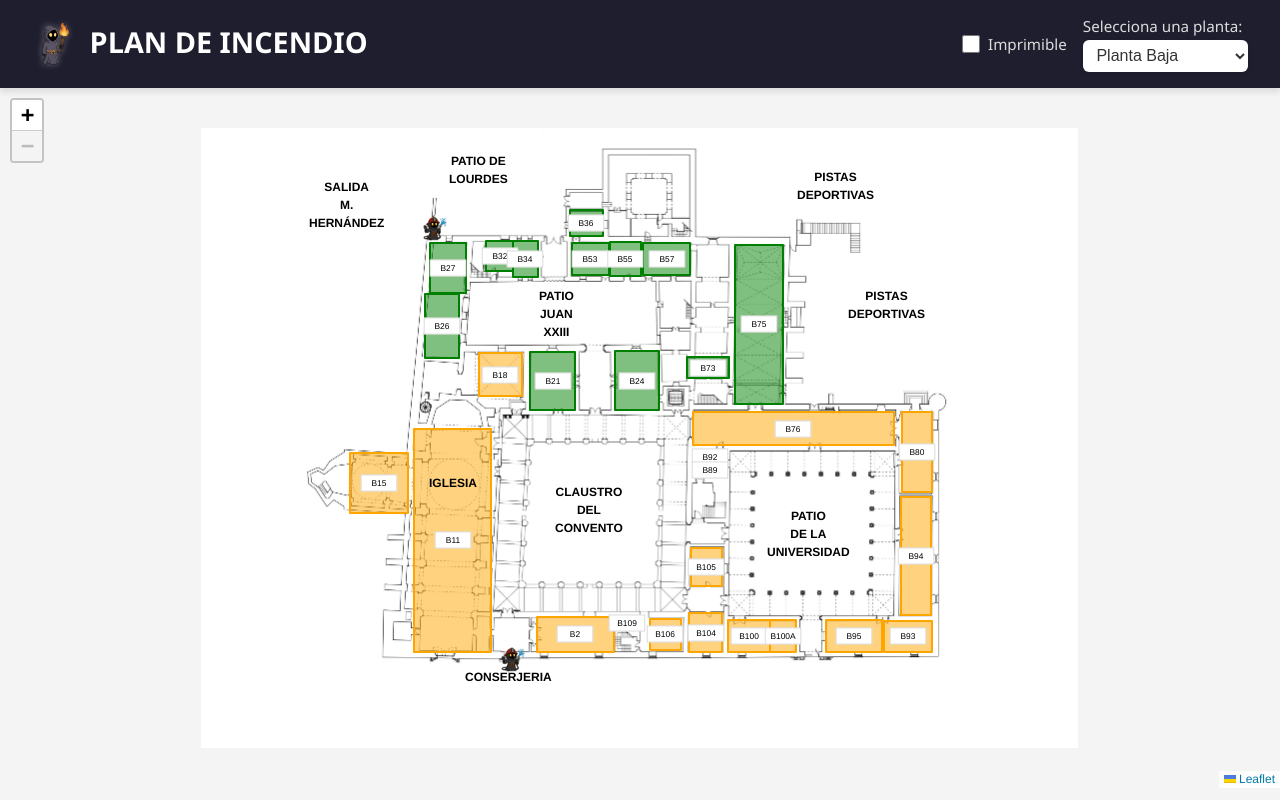
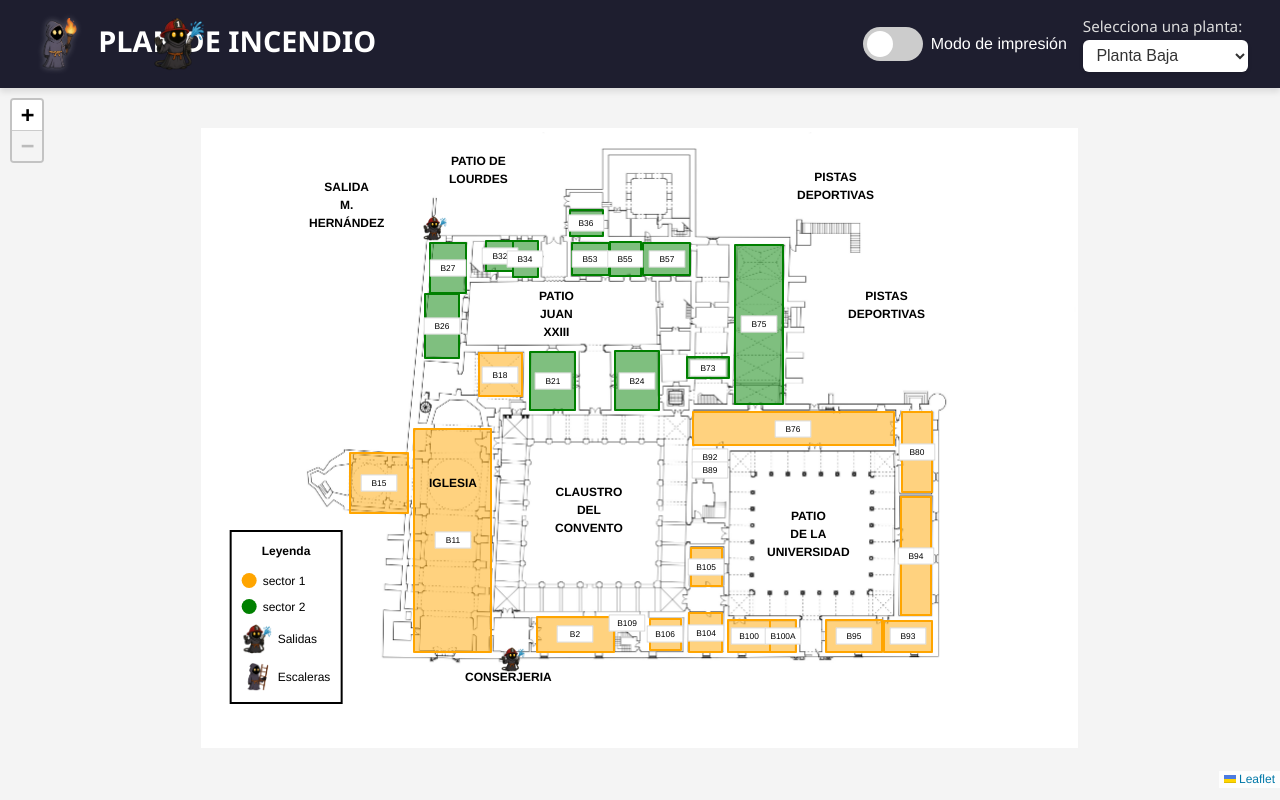
Before and after one commit to PedroGalan23/rutas-emergencia, a React (Create React App) app: page / in a window 1280 px wide. Built offline with nearby package versions, Linux system fonts and the light colour scheme.

Commit message:
Leyenda, cambio del header

```diff
--- a/src/App.css
+++ b/src/App.css
@@ -237,3 +237,76 @@ body {
     font-size: 0.8rem;
   }
 }
+/* Estilos para el switch */
+/* Contenedor para centrar el switch y el texto */
+.switch-wrapper {
+  display: flex;
+  align-items: center;
+  justify-content: center;
+  gap: 8px;
+}
+
+/* Estilos para el switch */
+.switch {
+  position: relative;
+  display: inline-block;
+  width: 60px;
+  height: 34px;
+}
+
+.switch input {
+  opacity: 0;
+  width: 0;
+  height: 0;
+}
+
+.slider {
+  position: absolute;
+  cursor: pointer;
+  top: 0;
+  left: 0;
+  right: 0;
+  bottom: 0;
+  background-color: #ccc;
+  transition: 0.4s;
+}
+
+.slider:before {
+  position: absolute;
+  content: "";
+  height: 26px;
+  width: 26px;
+  left: 4px;
+  bottom: 4px;
+  background-color: white;
+  transition: 0.4s;
+}
+
+input:checked + .slider {
+  background-color: #2196F3;
+}
+
+input:focus + .slider {
+  box-shadow: 0 0 1px #2196F3;
+}
+
+input:checked + .slider:before {
+  transform: translateX(26px);
+}
+
+/* Slider redondeado */
+.slider.round {
+  border-radius: 34px;
+}
+
+.slider.round:before {
+  border-radius: 50%;
+}
+
+/* Mejor tipografía y estilo para el label */
+.switch-label {
+  font-family: 'Helvetica Neue', Helvetica, Arial, sans-serif;
+  font-size: 16px;
+  font-weight: 500;
+  color: #ffffff;
+}
--- a/src/App.js
+++ b/src/App.js
@@ -13,6 +13,7 @@ import { CRS, divIcon } from 'leaflet';
 import 'leaflet/dist/leaflet.css';
 import { QRCodeCanvas } from 'qrcode.react';
 
+import monjeEscalera from './assets/monje-escalera.png';
 import monjeBombero from './assets/monjeBombero.png';
 import salidasEmergencia from './data/salidasEmergencia.json';
 import planoBaja from './assets/PG1-PlantaBaja.jpg';
@@ -282,6 +283,102 @@ function App() {
   });
   // **********************************************************************
 
+  // **********************************************************************
+  // COMPONENTE LeyendaOverlay:
+  // Se posiciona de forma similar al QrOverlay, usando las coordenadas fijas:
+  // Arriba Izquierda [1775, 128], Arriba Derecha [1775, 1280],
+  // Abajo Izquierda [327, 160] y Abajo Derecha [327, 1224].
+  // Se muestra una leyenda con:
+  // - Los sectores únicos de las aulas (con su color asignado y nombre del sector).
+  // - La imagen monjeBombero que indica "Salidas".
+  // - La imagen monjeEscalera que indica "Escaleras".
+  // **********************************************************************
+  const LeyendaOverlay = React.memo(function LeyendaOverlay({ plantaSeleccionada }) {
+    const map = useMap();
+    const overlayRef = useRef(null);
+    const prevPointRef = useRef({ x: 0, y: 0 });
+    // Coordenadas fijas para la leyenda:
+    // Arriba Izquierda [1775, 128] y Abajo Derecha [327, 1224]
+    const leyendaCoords = { supIzq: [1775, 128], infDer: [327, 1224] };
+    const leyendaCenter = {
+      lat: (leyendaCoords.supIzq[0] + leyendaCoords.infDer[0]) / 2,
+      lng: (leyendaCoords.supIzq[1] + leyendaCoords.infDer[1]) / 2
+    };
+
+    useLayoutEffect(() => {
+      function updatePosition() {
+        if (overlayRef.current) {
+          const point = map.latLngToContainerPoint(leyendaCenter);
+          if (
+            Math.abs(point.x - prevPointRef.current.x) < 1 &&
+            Math.abs(point.y - prevPointRef.current.y) < 1
+          ) {
+            return;
+          }
+          overlayRef.current.style.left = `${point.x}px`;
+          overlayRef.current.style.top = `${point.y}px`;
+          prevPointRef.current = { x: point.x, y: point.y };
+        }
+      }
+      map.on('zoomend moveend', updatePosition);
+      updatePosition();
+      return () => {
+        map.off('zoomend moveend', updatePosition);
+      };
+    }, [map, leyendaCenter]);
+
+    // Obtener los sectores únicos de las aulas de la planta actual
+    const currentAulas = aulasData[plantaSeleccionada] || [];
+    const uniqueSectors = [];
+    currentAulas.forEach((aula) => {
+      if (!uniqueSectors.some(item => item.sector === aula.sector)) {
+        uniqueSectors.push({ sector: aula.sector, color: aula.color });
+      }
+    });
+
+    return (
+      <div
+        ref={overlayRef}
+        style={{
+          position: 'absolute',
+          transform: 'translate(-50%, -50%)',
+          zIndex: 1000,
+          padding: '10px',
+          border: '2px solid black',
+          backgroundColor: 'white',
+          display: 'flex',
+          flexDirection: 'column',
+          gap: '8px',
+          maxWidth: '200px'
+        }}
+      >
+        <div style={{ fontWeight: 'bold', marginBottom: '4px', textAlign: 'center' }}>Leyenda</div>
+        {uniqueSectors.map((item, index) => (
+          <div key={index} style={{ display: 'flex', alignItems: 'center' }}>
+            <span style={{
+                display: 'inline-block',
+                width: '15px',
+                height: '15px',
+                borderRadius: '50%',
+                backgroundColor: item.color,
+                marginRight: '6px'
+              }}></span>
+            <span>{item.sector}</span>
+          </div>
+        ))}
+        <div style={{ display: 'flex', alignItems: 'center' }}>
+          <img src={monjeBombero} alt="Salidas" style={{ height: '30px', marginRight: '6px' }} />
+          <span>Salidas</span>
+        </div>
+        <div style={{ display: 'flex', alignItems: 'center' }}>
+          <img src={monjeEscalera} alt="Escaleras" style={{ height: '30px', marginRight: '6px' }} />
+          <span>Escaleras</span>
+        </div>
+      </div>
+    );
+  });
+  // **********************************************************************
+
   const aulas = aulasData[plantaSeleccionada];
   const zonasComunes = zonasComunesData[plantaSeleccionada] || [];
 
@@ -292,22 +389,31 @@ function App() {
           <img
             src={monje2}
             alt="Monje"
-            style={{ height: '1.5em', verticalAlign: 'middle', marginRight: '0.5em' }}
+            style={{ height: '1.8em', verticalAlign: 'middle', marginRight: '0.5em' }}
           />
           PLAN DE INCENDIO
         </h1>
+        <img
+      src={monjeBombero}
+      alt="Salida Emergencia"
+      style={{ height: '3.4em', verticalAlign: 'middle', marginLeft: '-55.2em' }}
+    />
         <div className="controls">
-          <div className="imprimible-container">
-            <label htmlFor="imprimible">
+        <div className="imprimible-container">
+          <div className="switch-wrapper">
+            <label className="switch">
               <input
                 type="checkbox"
                 id="imprimible"
                 checked={imprimible}
                 onChange={(e) => setImprimible(e.target.checked)}
               />
-              Imprimible
+              <span className="slider round"></span>
             </label>
+            <span className="switch-label">Modo de impresión</span>
           </div>
+        </div>
+
           <div className="planta-container">
             <label htmlFor="planta">Selecciona una planta:</label>
             <select
@@ -427,6 +533,8 @@ function App() {
 
           {/* Se agrega el componente QrOverlay para mostrar el QR en las coordenadas deseadas */}
           <QrOverlay aulaActiva={aulaActiva} plantaSeleccionada={plantaSeleccionada} />
+          {/* Se agrega el componente LeyendaOverlay para mostrar la leyenda en las coordenadas indicadas */}
+          <LeyendaOverlay plantaSeleccionada={plantaSeleccionada} />
         </MapContainer>
 
         {/*
--- a/src/data/aulas.json
+++ b/src/data/aulas.json
@@ -3,7 +3,7 @@
       {
         "id": "B105",
         "nombre": "Museo",
-        "sector": "amarillo",
+        "sector": "sector 1",
         "color": "orange",
         "coordenadas": {
           "supIzq": [1604, 3920],
@@ -26,7 +26,7 @@
       {
         "id": "B15",
         "nombre": "CAPILLA",
-        "sector": "amarillo",
+        "sector": "sector 1",
         "color": "orange",
         "coordenadas": {
           "supIzq": [2358, 1192],
@@ -45,7 +45,7 @@
       {
         "id": "B11",
         "nombre": "IGLESIA",
-        "sector": "amarillo",
+        "sector": "sector 1",
         "color": "orange",
         "coordenadas": {
           "supIzq": [2555, 1704],
@@ -64,7 +64,7 @@
       {
         "id": "B104",
         "nombre": "AULA INFORMÁTICA DERECHA",
-        "sector": "amarillo",
+        "sector": "sector 1",
         "color": "orange",
         "coordenadas": {
           "supIzq": [1078, 3902],
@@ -89,7 +89,7 @@
       {
         "id": "B18",
         "nombre": "SACRISTÍA",
-        "sector": "amarillo",
+        "sector": "sector 1",
         "color": "orange",
         "coordenadas": {
           "supIzq": [3160, 2224],
@@ -109,7 +109,7 @@
       {
         "id": "B21",
         "nombre": "ASEO FRENTE CAFETERÍA",
-        "sector": "green",
+        "sector": "sector 2",
         "color": "green",
         "coordenadas": {
           "supIzq": [3171, 2630],
@@ -132,7 +132,7 @@
       {
         "id": "B24",
         "nombre": "CAFETERÍA",
-        "sector": "green",
+        "sector": "sector 2",
         "color": "green",
         "coordenadas": {
           "supIzq": [3174, 3308],
@@ -155,7 +155,7 @@
       {
         "id": "B2",
         "nombre": "SALA DE VISITAS",
-        "sector": "amarillo",
+        "sector": "sector 1",
         "color": "orange",
         "coordenadas": {
           "supIzq": [1048, 2687],
@@ -175,7 +175,7 @@
       {
         "id": "B95",
         "nombre": "TIENDA",
-        "sector": "amarillo",
+        "sector": "sector 1",
         "color": "orange",
         "coordenadas": {
           "supIzq": [1025, 4997],
@@ -199,7 +199,7 @@
       {
         "id": "B93",
         "nombre": "AULA DE MÚSICA",
-        "sector": "amarillo",
+        "sector": "sector 1",
         "color": "orange",
         "coordenadas": {
           "supIzq": [1020, 5467],
@@ -229,7 +229,7 @@
       {
         "id": "B106",
         "nombre": "SECRETARÍA",
-        "sector": "amrillo",
+        "sector": "sector 1",
         "color": "orange",
         "coordenadas": {
           "supIzq": [1034, 3588],
@@ -252,7 +252,7 @@
       {
         "id": "B109",
         "nombre": "ASEO FRENTE A SECRETARÍA",
-        "sector": "amrillo",
+        "sector": "sector 1",
         "color": "orange",
         "coordenadas": {
           "supIzq": [1033, 3318],
@@ -274,7 +274,7 @@
       {
         "id": "B80",
         "nombre": "GIMNASIO (PATIO UNIVERSIDAD)",
-        "sector": "amrillo",
+        "sector": "sector 1",
         "color": "orange",
         "coordenadas": {
           "supIzq": [2692, 5604],
@@ -302,7 +302,7 @@
       {
         "id": "B94",
         "nombre": "Biblioteca",
-        "sector": "amrillo",
+        "sector": "sector 1",
         "color": "orange",
         "coordenadas": {
           "supIzq": [2007, 5596],
@@ -328,7 +328,7 @@
       {
         "id": "B89",
         "nombre": "AULAS NUEVAS 1",
-        "sector": "amarillo",
+        "sector": "sector 1",
         "color": "orange",
         "coordenadas": {
           "supIzq": [2277, 3935],
@@ -353,7 +353,7 @@
       {
         "id": "B92",
         "nombre": "AULAS NUEVAS 2",
-        "sector": "amarillo",
+        "sector": "sector 1",
         "color": "orange",
         "coordenadas": {
           "supIzq": [2379, 3938],
@@ -378,7 +378,7 @@
       {
         "id": "B100",
         "nombre": "PASTORAL",
-        "sector": "amarillo",
+        "sector": "sector 1",
         "color": "orange",
         "coordenadas": {
           "supIzq": [1023, 4216],
@@ -399,7 +399,7 @@
       {
         "id": "B100A",
         "nombre": "ALMACÉN",
-        "sector": "amarillo",
+        "sector": "sector 1",
         "color": "orange",
         "coordenadas": {
           "supIzq": [1023, 4548],
@@ -420,7 +420,7 @@
       {
         "id": "B76",
         "nombre": "SALON DE ACTOS",
-        "sector": "amrillo",
+        "sector": "sector 1",
         "color": "orange",
         "coordenadas": {
           "supIzq": [2689, 3933],
@@ -447,7 +447,7 @@
       {
         "id": "B57",
         "nombre": "AULA B57  (PATIO JUAN XXIII)",
-        "sector": "green",
+        "sector": "sector 2",
         "color": "green",
         "coordenadas": {
           "supIzq": [4039, 3539],
@@ -469,7 +469,7 @@
       {
         "id": "B34",
         "nombre": "ASEOS JUAN XXIII CHICOS",
-        "sector": "green",
+        "sector": "sector 2",
         "color": "green",
         "coordenadas": {
           "supIzq": [4053, 2494],
@@ -486,7 +486,7 @@
       {
         "id": "B32",
         "nombre": "ASEOS JUAN XXIII CHICAS",
-        "sector": "green",
+        "sector": "sector 2",
         "color": "green",
         "coordenadas": {
           "supIzq": [4053, 2280],
@@ -506,7 +506,7 @@
       {
         "id": "B55",
         "nombre": "AULA B55  (PATIO JUAN XXIII)",
-        "sector": "green",
+        "sector": "sector 2",
         "color": "green",
         "coordenadas": {
           "supIzq": [4045, 3269],
@@ -528,7 +528,7 @@
       {
         "id": "B36",
         "nombre": "AULA APOYO  HORNO Y SALA MEDIA PENSION",
-        "sector": "green",
+        "sector": "sector 2",
         "color": "green",
         "coordenadas": {
           "supIzq": [4301, 2948],
@@ -545,7 +545,7 @@
       {
         "id": "B27",
         "nombre": "AULA B27 (PATIO JUAN XXIII)",
-        "sector": "green",
+        "sector": "sector 2",
         "color": "green",
         "coordenadas": {
           "supIzq": [4043, 1832],
@@ -567,7 +567,7 @@
       {
         "id": "B26",
         "nombre": "AULA B26 (PATIO JUAN XXIII)",
-        "sector": "green",
+        "sector": "sector 2",
         "color": "green",
         "coordenadas": {
           "supIzq": [3633, 1792],
@@ -589,7 +589,7 @@
       {
         "id": "B73",
         "nombre": "COCINA",
-        "sector": "green",
+        "sector": "sector 2",
         "color": "green",
         "coordenadas": {
           "supIzq": [3128, 3888],
@@ -617,7 +617,7 @@
       {
         "id": "B75",
         "nombre": "COMEDOR",
-        "sector": "green",
+        "sector": "sector 2",
         "color": "green",
         "coordenadas": {
           "supIzq": [4025, 4268],
@@ -645,7 +645,7 @@
       {
         "id": "B53",
         "nombre": "AULA B53  (PATIO JUAN XXIII)",
-        "sector": "green",
+        "sector": "sector 2",
         "color": "green",
         "coordenadas": {
           "supIzq": [4044, 2966],
```
Also changed, not shown: src/assets/monje-escalera.png (added).
